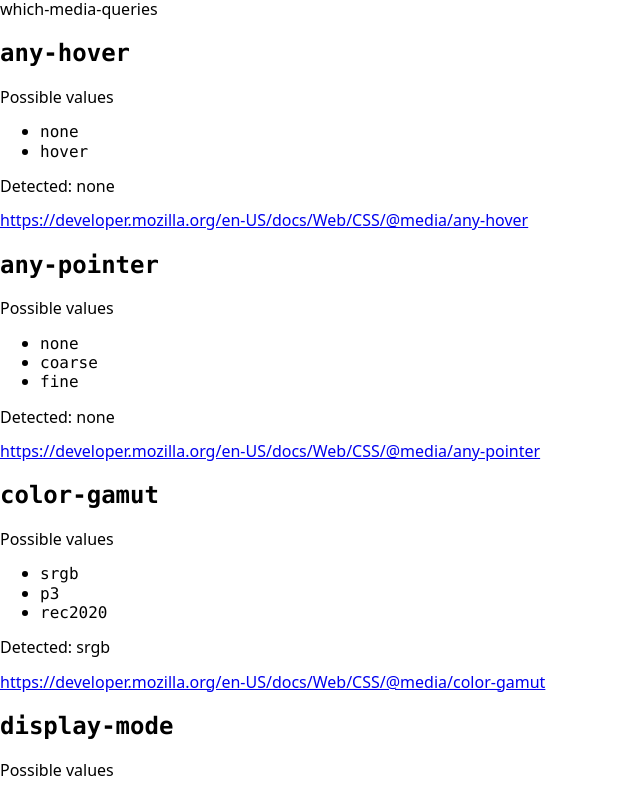
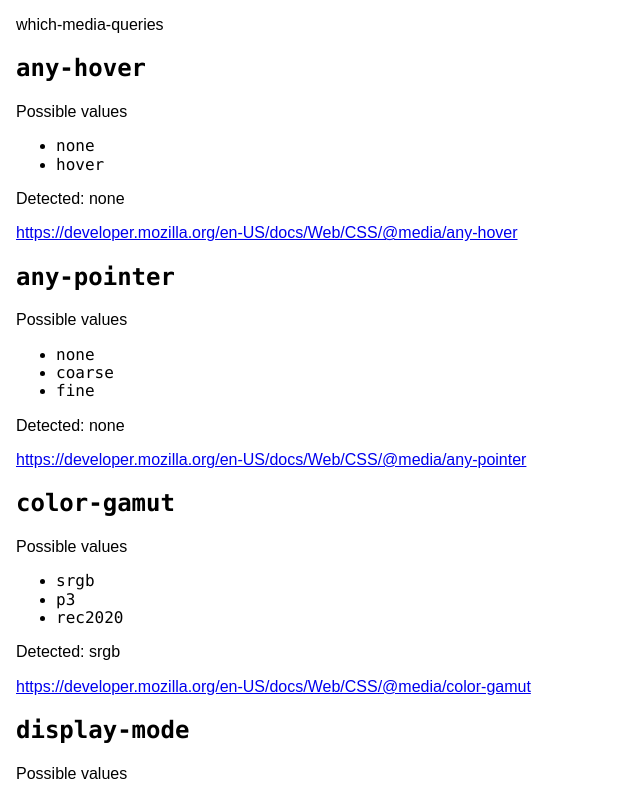
Before and after one commit to jackdomleo7/which-media-queries, a Vue app: page / in a window 1280 px wide. Shown: the top 795 px of the page, without its empty margins (0-640 px from the left). Built offline with nearby package versions, Linux system fonts and the light colour scheme.

Commit message:
feat(css): Add global CSS

```diff
--- /dev/null
+++ b/src/assets/_global.scss
@@ -0,0 +1,22 @@
+html {
+  font-size: 100%;
+  padding: 1rem;
+}
+
+*,
+*::before,
+*::after,
+html {
+  box-sizing: border-box;
+}
+
+body {
+  font-family: sans-serif;
+  text-rendering: optimizeLegibility;
+  -webkit-font-smoothing: antialiased;
+  -moz-osx-font-smoothing: grayscale;
+}
+
+a {
+  touch-action: manipulation;
+}
--- a/src/assets/main.scss
+++ b/src/assets/main.scss
@@ -0,0 +1 @@
+@use './global';
```
